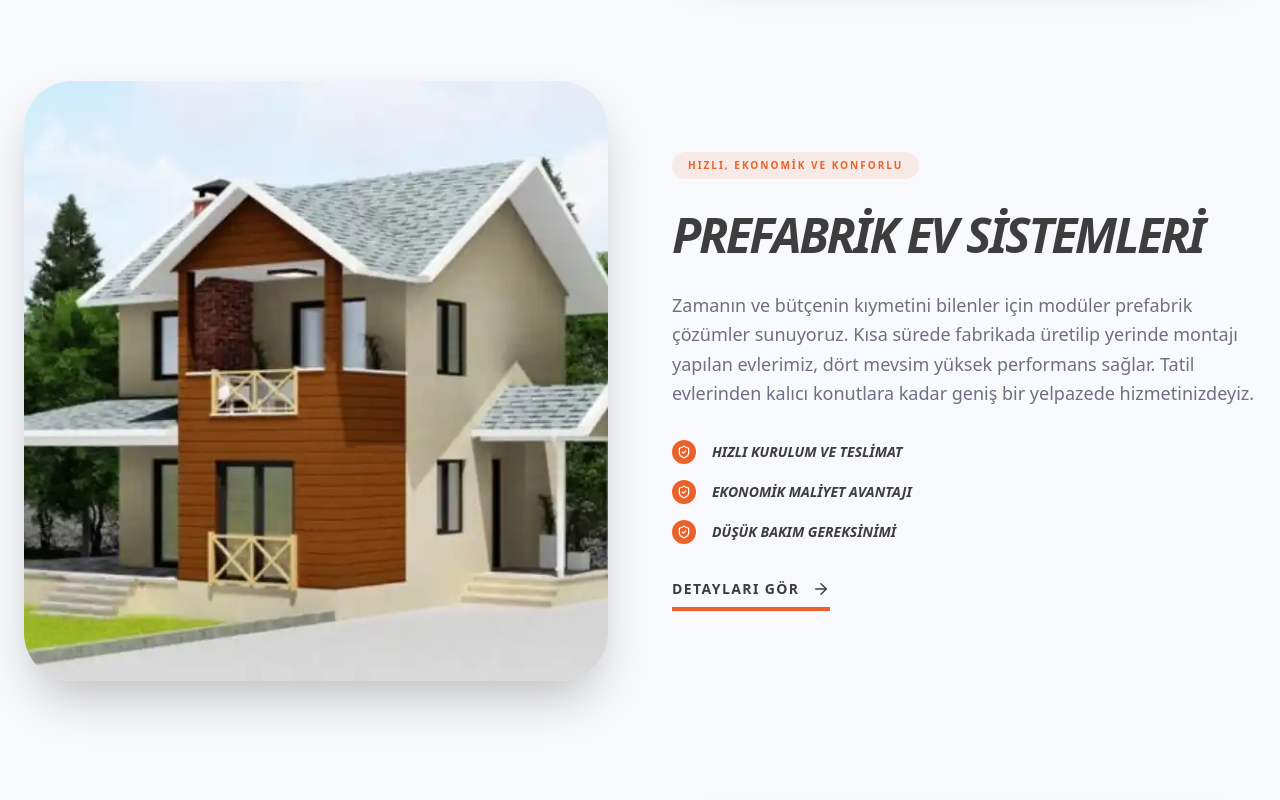
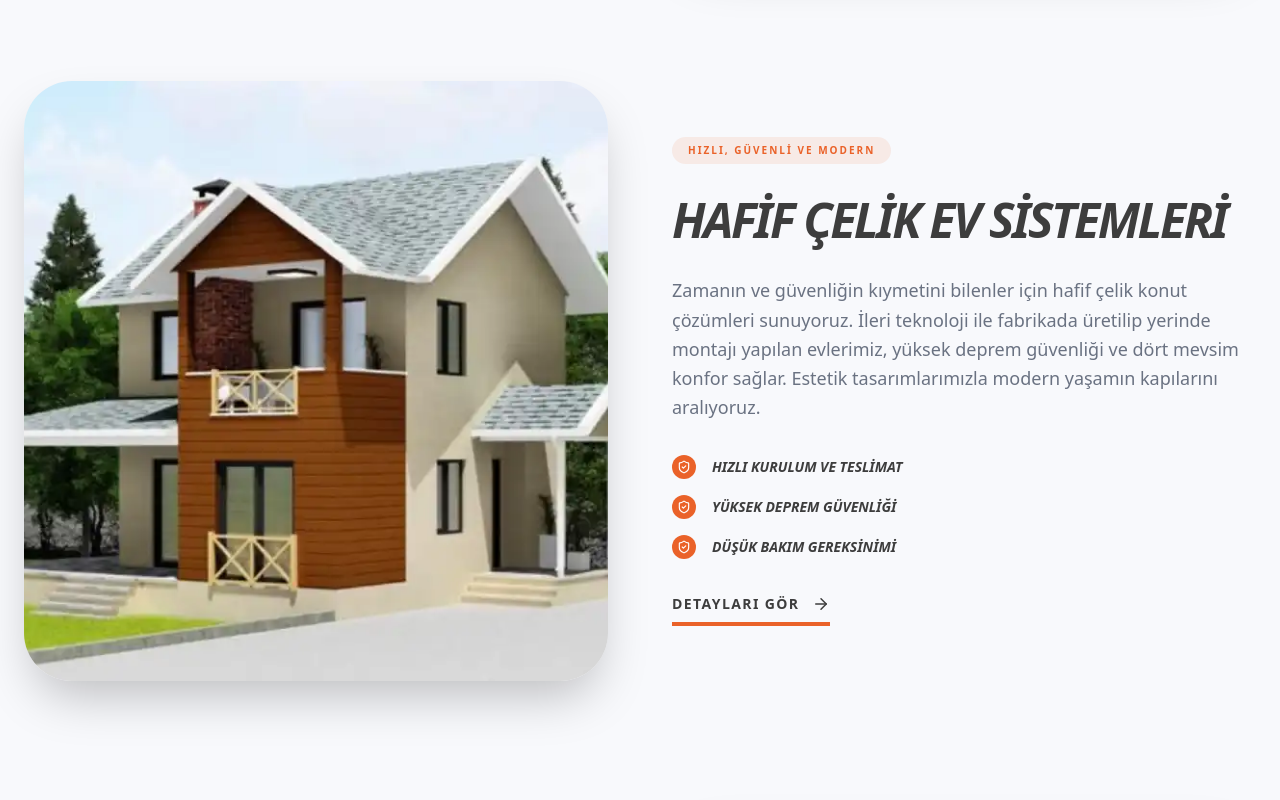
Before and after one commit to zoneztwo/obacelikyapi, a Next.js app: page /hizmetler in a window 1280 px wide. Shown: the part 1200-2000 px from the top of the page. Built offline with nearby package versions, Linux system fonts and the light colour scheme.

Commit message:
son dokunuşlar

```diff
--- a/src/app/hizmetler/page.tsx
+++ b/src/app/hizmetler/page.tsx
@@ -32,13 +32,13 @@ export default function Hizmetler() {
             reversed={false}
           />
 
-          {/* Service 2: Prefabrik Evler */}
+          {/* Service 2: Hafif Çelik Evler */}
           <ServiceDetail
-            title="Prefabrik Ev Sistemleri"
-            subtitle="Hızlı, Ekonomik ve Konforlu"
-            description="Zamanın ve bütçenin kıymetini bilenler için modüler prefabrik çözümler sunuyoruz. Kısa sürede fabrikada üretilip yerinde montajı yapılan evlerimiz, dört mevsim yüksek performans sağlar. Tatil evlerinden kalıcı konutlara kadar geniş bir yelpazede hizmetinizdeyiz."
+            title="Hafif Çelik Ev Sistemleri"
+            subtitle="Hızlı, Güvenli ve Modern"
+            description="Zamanın ve güvenliğin kıymetini bilenler için hafif çelik konut çözümleri sunuyoruz. İleri teknoloji ile fabrikada üretilip yerinde montajı yapılan evlerimiz, yüksek deprem güvenliği ve dört mevsim konfor sağlar. Estetik tasarımlarımızla modern yaşamın kapılarını aralıyoruz."
             image="/assets/images/oba-celik-yapi-proje1-(1).webp"
-            features={["Hızlı Kurulum ve Teslimat", "Ekonomik Maliyet Avantajı", "Düşük Bakım Gereksinimi"]}
+            features={["Hızlı Kurulum ve Teslimat", "Yüksek Deprem Güvenliği", "Düşük Bakım Gereksinimi"]}
             reversed={true}
           />
 
--- a/src/app/iletisim/page.tsx
+++ b/src/app/iletisim/page.tsx
@@ -65,8 +65,8 @@ export default function Iletisim() {
                 <div className="space-y-2 md:col-span-2">
                   <label className="text-[10px] font-black uppercase text-gray-400 tracking-widest ml-1">İlgilendiğiniz Hizmet</label>
                   <select className="w-full p-4 bg-gray-50 border border-gray-100 rounded-2xl focus:ring-2 focus:ring-oba-orange outline-none transition-all font-bold appearance-none">
-                    <option>Çelik Villa Projesi</option>
-                    <option>Prefabrik Ev</option>
+                    <option>Çelik Ev Projesi</option>
+                    <option>Hafif Çelik Ev</option>
                     <option>Endüstriyel Yapı</option>
                     <option>Diğer</option>
                   </select>
--- a/src/components/Footer.tsx
+++ b/src/components/Footer.tsx
@@ -17,7 +17,7 @@ export default function Footer() {
               />
             </div>
             <p className="text-gray-400 text-sm leading-relaxed font-medium">
-              Türkiye genelinde en üst segment çelik yapı ve prefabrik ev çözümleri sunuyoruz. Kalite, estetik ve güvenin adresi.
+              Türkiye genelinde en üst segment çelik ev ve yapı sistemleri çözümleri sunuyoruz. Kalite, estetik ve güvenin adresi.
             </p>
           </div>
           <div>
@@ -32,10 +32,10 @@ export default function Footer() {
           <div>
             <h4 className="text-lg font-black mb-8 border-b-2 border-oba-orange pb-2 inline-block uppercase tracking-widest">Hizmetlerimiz</h4>
             <ul className="space-y-4 text-gray-400 font-bold text-sm">
-              <li>Çelik Villa Modelleri</li>
-              <li>Prefabrik Ev Çözümleri</li>
+              <li>Çelik Ev Modelleri</li>
+              <li>Hafif Çelik Sistemler</li>
               <li>Endüstriyel Çelik Yapılar</li>
-              <li>Hafif Çelik Sistemler</li>
+              <li>Lüks Yaşam Alanları</li>
             </ul>
           </div>
           <div>
--- a/tsconfig.json
+++ b/tsconfig.json
@@ -15,7 +15,7 @@
     "moduleResolution": "bundler",
     "resolveJsonModule": true,
     "isolatedModules": true,
-    "jsx": "preserve",
+    "jsx": "react-jsx",
     "incremental": true,
     "plugins": [
       {
```
